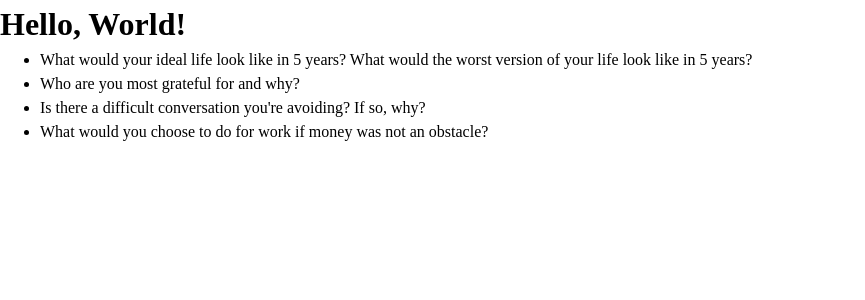
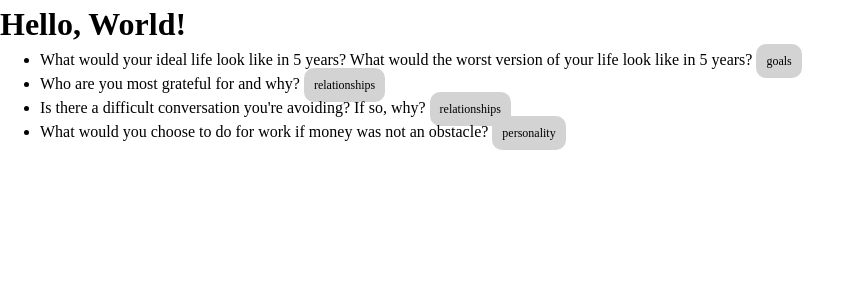
Before and after one commit to alex-j-garcia/journal-prompts-frontend, a React (Vite) app: page / in a window 1280 px wide. Shown: the top 300 px of the page, without its empty margins (0-865 px from the left). Built offline with nearby package versions, Linux system fonts and the light colour scheme; data requests are answered from the project's data file.

Commit message:
Add Badge component

```diff
--- a/src/App.jsx
+++ b/src/App.jsx
@@ -1,5 +1,6 @@
 import { useState, useEffect, } from 'react';
 import getAll from './services/prompts';
+import Badge from './components/Badge';
 import './App.css'
 
 function App() {
@@ -13,7 +14,11 @@ function App() {
     <>
       <h1>Hello, World!</h1>
       <ul>
-        {prompts.map((prompt) => <li key={prompt.id}>{prompt.content}</li>)}
+        {prompts.map((prompt) => (
+          <li key={prompt.id}>
+            {prompt.content} <Badge tag={prompt.tag} />
+          </li>
+        ))}
       </ul>
     </>
 
--- /dev/null
+++ b/src/components/Badge.jsx
@@ -0,0 +1,5 @@
+const Badge = ({ tag }) => {
+  return <span className='tag'>{tag}</span>;
+}
+
+export default Badge;
--- a/src/index.css
+++ b/src/index.css
@@ -45,3 +45,13 @@ h1, h2, h3, h4, h5, h6 {
 #root, #__next {
   isolation: isolate;
 }
+
+/**********************
+* Tags
+***********************/
+.tag {
+  background-color: lightgray;
+  border-radius: 10px;
+  padding: 10px;
+  font-size: 12px;
+}
```
